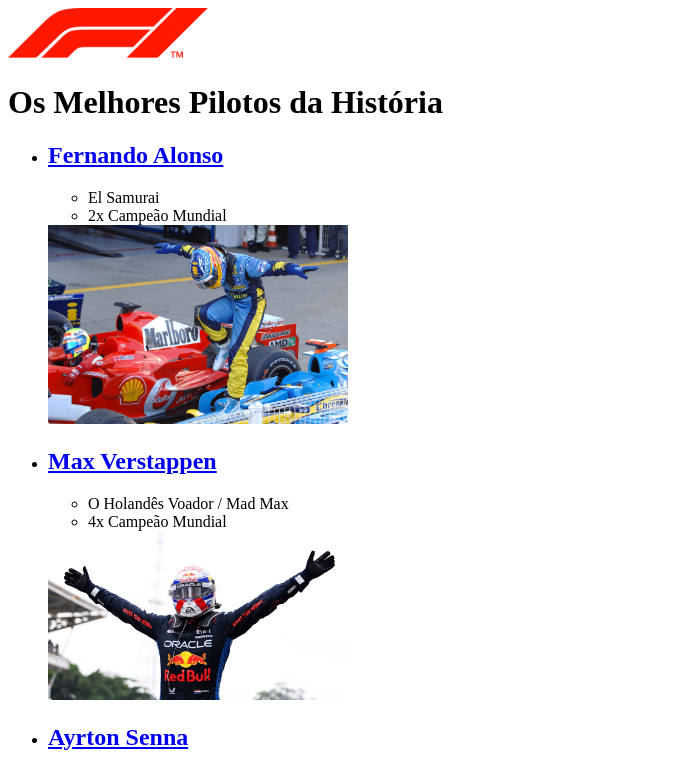
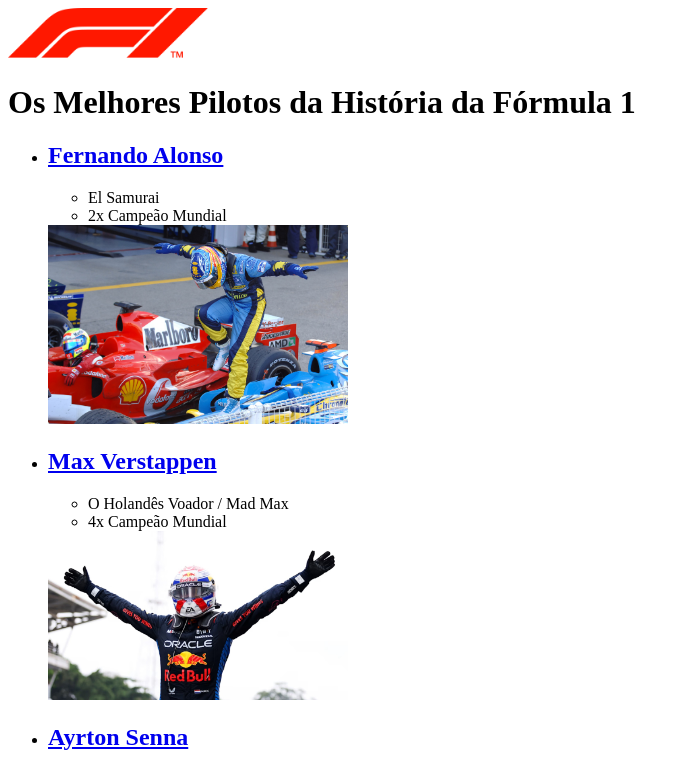
Before and after one commit to matheusormenezzi/site, a plain HTML site: page index.html in a window 1280 px wide. Shown: the top 768 px of the page, without its empty margins (0-689 px from the left). Drawn offline with Linux system fonts and the light colour scheme.

Commit message:
Add files via upload

```diff
--- a/index.html
+++ b/index.html
@@ -9,7 +9,7 @@
 
 <body>
     <img src="imagens/logo_f1.png" width="200">
-    <h1>Os Melhores Pilotos da História</h1>
+    <h1>Os Melhores Pilotos da História da Fórmula 1</h1>
     <ul>
         <li>
             <h2><a href="F1/FernandoAlonso.html">Fernando Alonso</a></h2>
```
